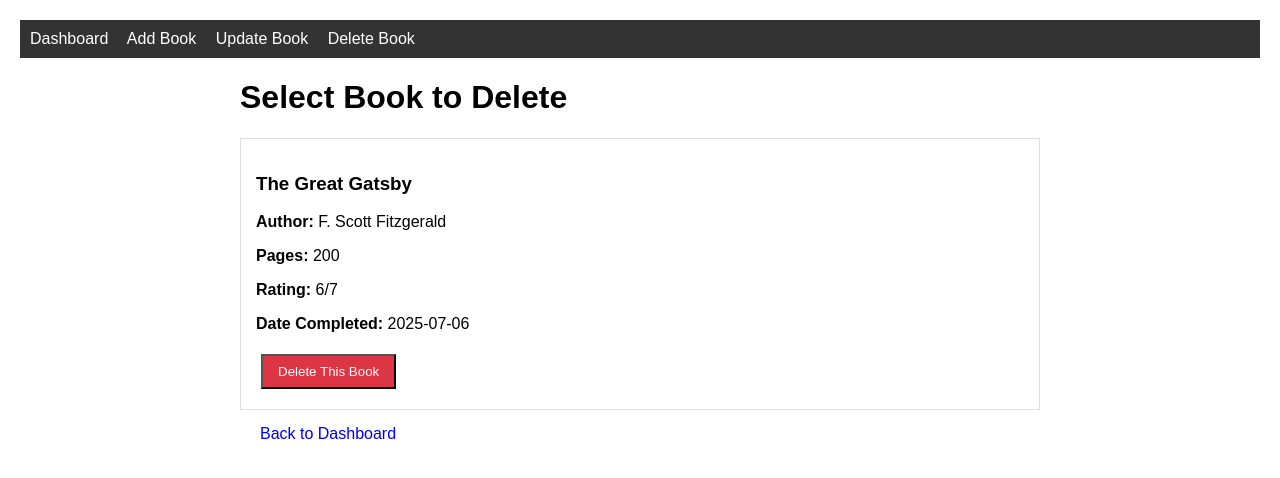
After one commit to Carharms/book-manager-app, a Flask app: page /delete in a window 1280 px wide. The commit adds this page. Shown: the top 478 px of the page. Run offline with Flask 3, Linux system fonts and the light colour scheme; data comes from the database, SQL or seed files in the repository; both versions use the stored data as it was after the commit.

Commit message:
Full scale update on files related to updated app UI

```diff
--- a/digital-library-app/app.py
+++ b/digital-library-app/app.py
@@ -28,19 +28,19 @@ def init_db():
         connection.commit()
 
 # -- General Dashboard Endpoint --
-@app.route('/')
-def dashboard():
-    with get_db() as connection:
-        books = connection.execute('SELECT * FROM books ORDER BY id DESC').fetchall()
+    def dashboard():
+        with get_db() as connection:
+            books = connection.execute('SELECT * FROM books ORDER BY id DESC').fetchall()
+            highest_rated = connection.execute('SELECT * FROM books ORDER BY rating DESC LIMIT 10').fetchall()
 
-    total_books = len(books)
-    reading_goal = 24
-    recent_books = books[:5]
+        total_books = len(books)
+        reading_goal = 24
 
-    return render_template('dashboard.html',
-                         books=recent_books,
-                         total_books=total_books,
-                         reading_goal=reading_goal)
+        return render_template('dashboard.html',
+                            books=books,
+                            highest_rated=highest_rated,
+                            total_books=total_books,
+                            reading_goal=reading_goal)
 
 # -- Add Book Endpoint --
 @app.route('/add', methods=['GET', 'POST'])
@@ -63,7 +63,14 @@ def add_book():
         return redirect(url_for('dashboard'))
     return render_template('add_book.html')
 
-# -- Delete Book Endpoint
+# -- Delete Book Selection Endpoint --
+@app.route('/delete')
+def delete_book_selection():
+    with get_db() as connection:
+        books = connection.execute('SELECT * FROM books ORDER BY title').fetchall()
+    return render_template('delete_book.html', books=books)
+
+# -- Delete Book Endpoint --
 @app.route('/delete/<int:book_id>', methods=['POST'])
 def delete_book(book_id):
     with get_db() as connection:
@@ -72,6 +79,13 @@ def delete_book(book_id):
 
     flash('Book deleted')
     return redirect(url_for('dashboard'))
+
+# -- Update Book Selection Endpoint --
+@app.route('/update')
+def update_book_selection():
+    with get_db() as connection:
+        books = connection.execute('SELECT * FROM books ORDER BY title').fetchall()
+    return render_template('update_book_selection.html', books=books)
 
 # -- Update Book Endpoint --
 @app.route('/update/<int:book_id>', methods=['GET', 'POST'])
--- a/digital-library-app/templates/base.html
+++ b/digital-library-app/templates/base.html
@@ -14,15 +14,18 @@
         .btn-danger { background: #dc3545; color: white; }
         .form-group { margin-bottom: 15px; }
         .form-group label { display: block; margin-bottom: 5px; }
-        .form-group input { width: 100%; padding: 8px; }
+        .form-group input, .form-group select { width: 100%; padding: 8px; }
         .alert { padding: 10px; margin-bottom: 15px; }
         .alert-success { background: #d4edda; color: #155724; }
+        .stats { background: #f8f9fa; padding: 15px; margin-bottom: 20px; }
     </style>
 </head>
 <body>
     <div class="nav">
         <a href="{{ url_for('dashboard') }}">Dashboard</a>
         <a href="{{ url_for('add_book') }}">Add Book</a>
+        <a href="{{ url_for('update_book_selection') }}">Update Book</a>
+        <a href="{{ url_for('delete_book_selection') }}">Delete Book</a>
     </div>
 
     <div class="container">
--- /dev/null
+++ b/digital-library-app/templates/delete_book.html
@@ -0,0 +1,24 @@
+{% extends "base.html" %}
+
+{% block content %}
+<h1>Select Book to Delete</h1>
+
+{% if books %}
+    {% for book in books %}
+        <div class="card">
+            <h3>{{ book.title }}</h3>
+            <p><strong>Author:</strong> {{ book.author }}</p>
+            <p><strong>Pages:</strong> {{ book.pages }}</p>
+            <p><strong>Rating:</strong> {{ book.rating }}/7</p>
+            <p><strong>Date Completed:</strong> {{ book.date_completed }}</p>
+            <form method="POST" action="{{ url_for('delete_book', book_id=book.id) }}" style="display: inline;">
+                <button type="submit" class="btn btn-danger" onclick="return confirm('Are you sure you want to delete this book?')">Delete This Book</button>
+            </form>
+        </div>
+    {% endfor %}
+{% else %}
+    <p>No books to delete. <a href="{{ url_for('add_book') }}">Add a book first!</a></p>
+{% endif %}
+
+<a href="{{ url_for('dashboard') }}" class="btn">Back to Dashboard</a>
+{% endblock %}
```
Also changed, not shown: digital-library-app/templates/dashboard.html (+37 -38 lines), digital-library-app/templates/update_book_selection.html (added, +22 -0 lines), digital-library-app/books.db (added).
